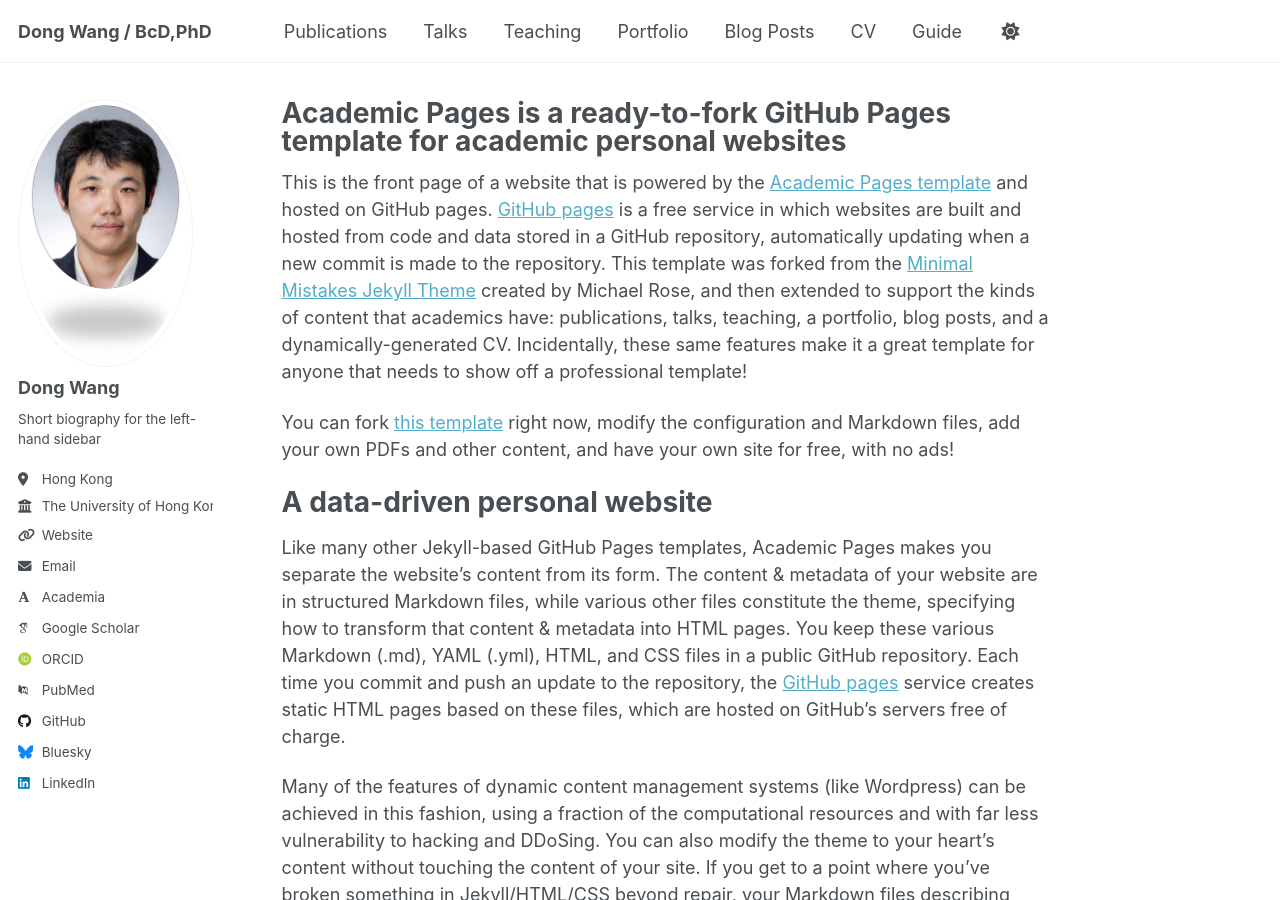
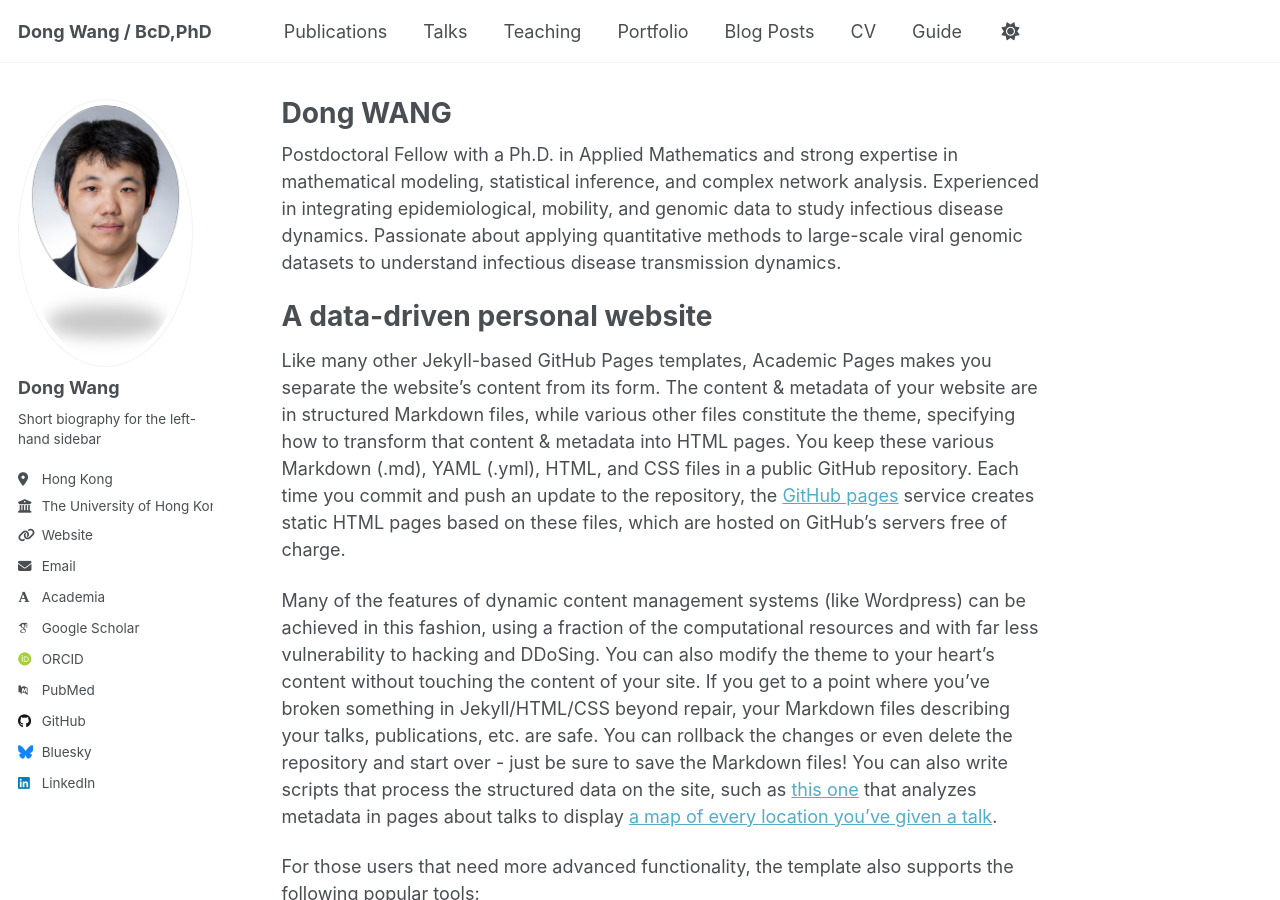
Before and after one commit to WangDongHKU/Dong_WANG.github.io, a Jekyll site: the page built from _pages/about.md, in a window 1280 px wide and 900 px high. Built offline with Jekyll 4.4.1, drawn with Linux system fonts in a browser that asks for light colours; some web fonts are replaced; a script that is not in the unit is left out.

Commit message:
Revise about page with personal details and title
Updated the title and author information on the about page, and revised the content to reflect personal academic background and expertise.

Signed-off-by: DONG WANG <92856596+WangDongHKU@users.noreply.github.com>

```diff
--- a/_pages/about.md
+++ b/_pages/about.md
@@ -1,15 +1,14 @@
 ---
 permalink: /
-title: "Academic Pages is a ready-to-fork GitHub Pages template for academic personal websites"
+title: "Dong WANG"
 author_profile: true
 redirect_from:
   - /about/
   - /about.html
 ---
 
-This is the front page of a website that is powered by the [Academic Pages template](https://github.com/academicpages/academicpages.github.io) and hosted on GitHub pages. [GitHub pages](https://pages.github.com) is a free service in which websites are built and hosted from code and data stored in a GitHub repository, automatically updating when a new commit is made to the repository. This template was forked from the [Minimal Mistakes Jekyll Theme](https://mmistakes.github.io/minimal-mistakes/) created by Michael Rose, and then extended to support the kinds of content that academics have: publications, talks, teaching, a portfolio, blog posts, and a dynamically-generated CV. Incidentally, these same features make it a great template for anyone that needs to show off a professional template!
+Postdoctoral Fellow with a Ph.D. in Applied Mathematics and strong expertise in mathematical modeling, statistical inference, and complex network analysis. Experienced in integrating epidemiological, mobility, and genomic data to study infectious disease dynamics. Passionate about applying quantitative methods to large-scale viral genomic datasets to understand infectious disease transmission dynamics.
 
- You can fork [this template](https://github.com/academicpages/academicpages.github.io) right now, modify the configuration and Markdown files, add your own PDFs and other content, and have your own site for free, with no ads!
 
 A data-driven personal website
 ======
```
